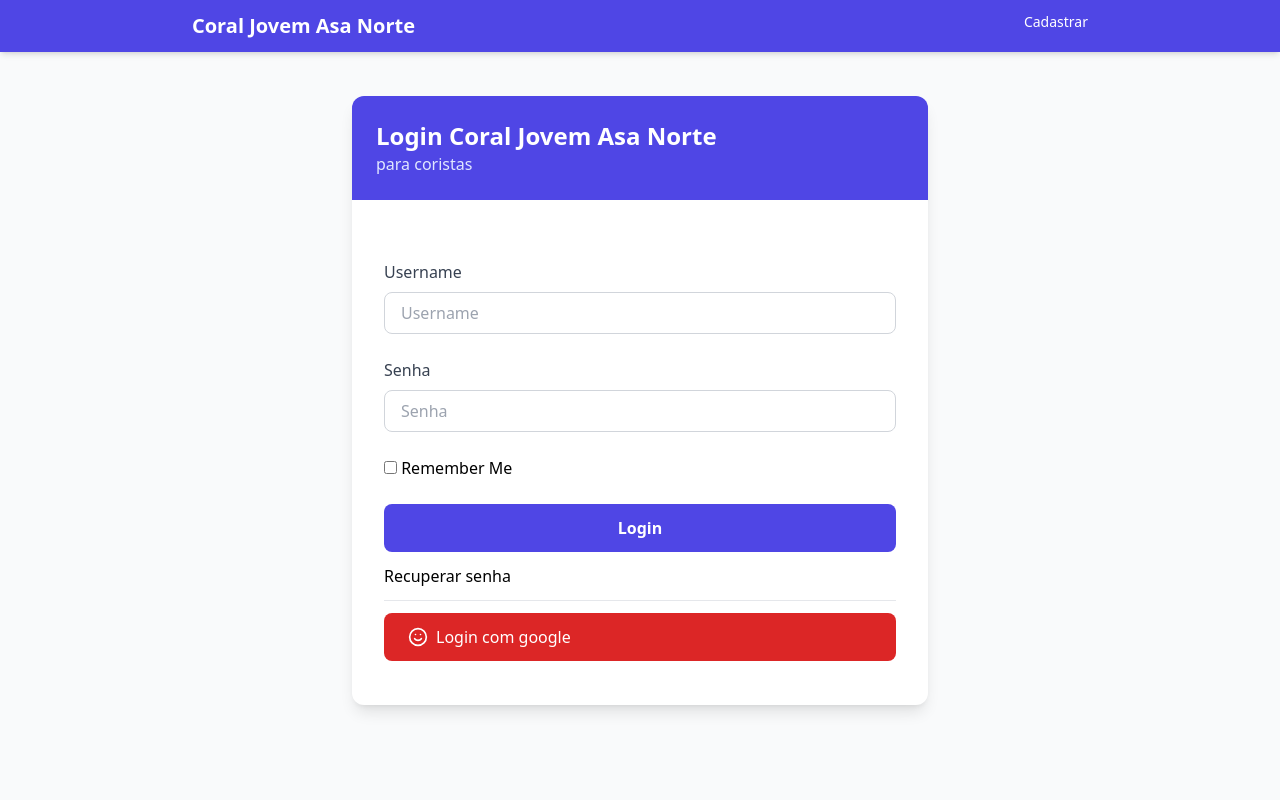
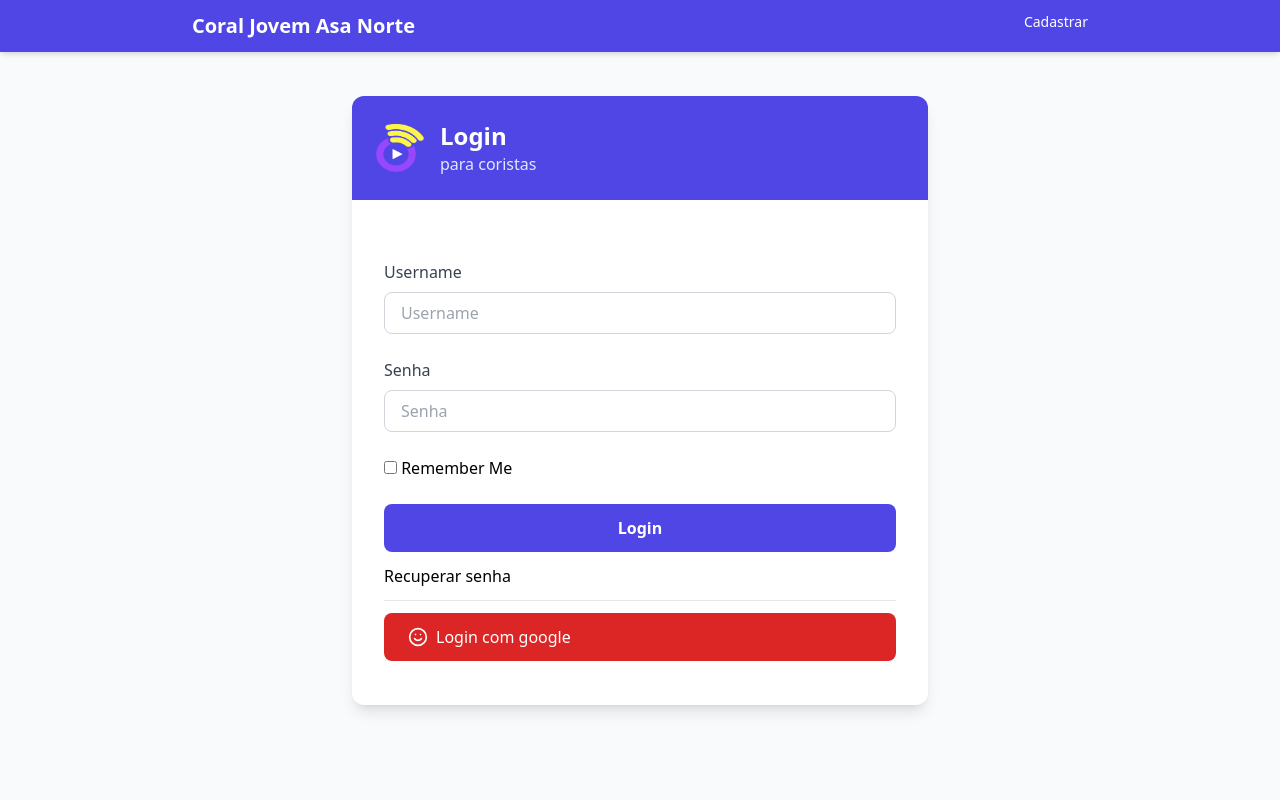
Before and after one commit to wesinalves/coral-web, a Django app: page /accounts/login/ in a window 1280 px wide. Run offline with Django 5.2, Linux system fonts and the light colour scheme; some libraries are stand-ins or nearby versions.

Commit message:
update form header

```diff
--- a/templates/login_base.html
+++ b/templates/login_base.html
@@ -1,13 +1,15 @@
+{% load static %}
 <!DOCTYPE html>
 <html lang="pt">
 <head>
     <meta charset="UTF-8">
     <meta name="viewport" content="width=device-width, initial-scale=1.0">
     <title>Login Coral Jovem Asa Norte</title>
+    <link rel="icon" type="image/x-icon" href="{% static 'logo.png' %}">
     <script src="https://cdnjs.cloudflare.com/ajax/libs/feather-icons/4.29.0/feather.min.js"></script>
     <script src="https://cdn.tailwindcss.com"></script>
 </head>
-<body class="bg-gray-50 min-h-screen flex items-center justify-center p-4">
+<body class="bg-gray-50 min-h-screen flex flex-col items-center justify-center p-4">
 
     <div class="fixed top-0 left-0 right-0 bg-indigo-600 shadow-md z-50 p-3 justify-items-center">
         <header class="w-full max-w-4xl flex flex-row justify-between">
@@ -18,9 +20,12 @@
 
 
     <div class="w-full max-w-xl bg-white shadow-lg rounded-xl overflow-hidden">
-        <div class="bg-indigo-600 text-white p-6">
-            <h2 class="text-2xl font-bold">Login Coral Jovem Asa Norte</h2>
-            <p class="text-indigo-100">para coristas</p>
+        <div class="bg-indigo-600 text-white p-6 flex items-center">
+            <img src="{% static 'logo.png'%}" class="w-12 h-12 mr-4">
+            <div>
+                <h2 class="text-2xl font-bold">Login </h2>
+                <p class="text-indigo-100">para coristas</p>
+            </div>
         </div>
        {% block content %}
        {% endblock content %}
```
